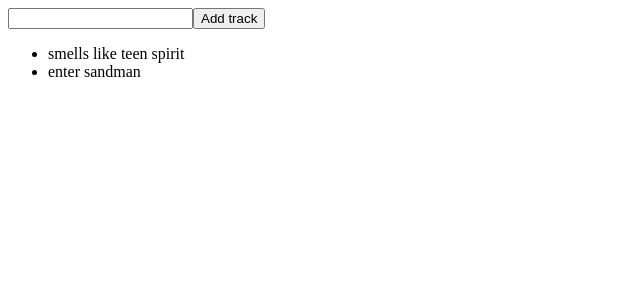
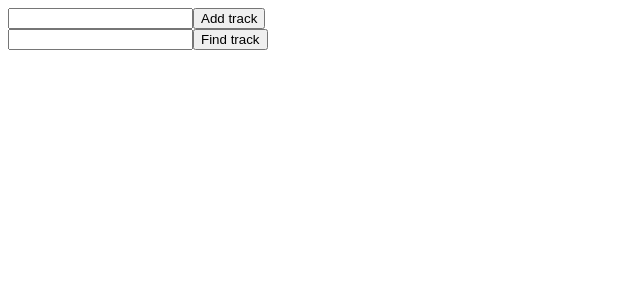
Before and after one commit to GarrySh/react-hello-world, a React (Create React App) app: page / in a window 1280 px wide. Shown: the top 300 px of the page, without its empty margins (0-640 px from the left). Built offline with nearby package versions, Linux system fonts and the light colour scheme.

Commit message:
add filter menu - not work

```diff
--- a/src/App.js
+++ b/src/App.js
@@ -1,21 +1,46 @@
 import React, { Component } from 'react';
 import { connect } from 'react-redux';
+
 class App extends Component {
+  state = {
+    inputValue: '',
+    searchValue: '',
+  };
+
   addTrack = (event) => {
-    // console.log('add track', this.trackInput.value);
-    this.props.onAddTrack(this.trackInput.value);
-    this.trackInput.value = '';
+    this.props.onAddTrack(this.state.inputValue);
+  };
+
+  findTrack = (event) => {
+    console.log('find value', this.state.searchValue);
+    this.props.onFindTrack(this.state.searchValue);
+  }
+
+  handleInputValue = (event) => {
+    const { value } = event.target;
+    this.setState({ inputValue: value });
+  }
+
+  handleSearchValue = (event) => {
+    console.log(this.props);
+    const { value } = event.target;
+    this.setState({ searchValue: value });
   }
 
   render() {
-    // console.log(this.props.tracks);
     return (
       <div>
-        <input type="text" ref={input => this.trackInput = input} />
-        <button onClick={this.addTrack}>Add track</button>
+        <div>
+          <input type="text" value={this.state.inputValue} onChange={this.handleInputValue} />
+          <button onClick={this.addTrack}>Add track</button>
+        </div>
+        <div>
+          <input type="text" value={this.state.searchValue} onChange={this.handleSearchValue} />
+          <button onClick={this.findTrack}>Find track</button>
+        </div>
         <ul>
           {this.props.tracks.map((track, index) =>
-            <li key={index}>{track}</li>
+            <li key={index}>{track.name}</li>
           )}
         </ul>
       </div>
@@ -26,10 +51,18 @@ class App extends Component {
 export default connect(
   state => ({
     tracks: state.tracks,
+    // tracks: state.tracks.filter(track => track.name.includes(state.searchValue)),
   }),
   dispatch => ({
     onAddTrack: (trackName) => {
-      dispatch({ type: 'ADD_TRACK', payload: trackName });
+      const payload = {
+        id: Date.now().toString(),
+        name: trackName,
+      };
+      dispatch({ type: 'ADD_TRACK', payload });
+    },
+    onFindTrack: (name) => {
+      dispatch({ type: 'FIND_TRACK', payload: name })
     }
   })
 )(App);
--- a/src/reducers/index.js
+++ b/src/reducers/index.js
@@ -2,8 +2,10 @@ import { combineReducers } from 'redux';
 
 import tracks from './tracks';
 import playlists from './playlists';
+import filterTracks from './tracks';
 
 export default combineReducers({
   tracks,
   playlists,
+  filterTracks,
 })
--- a/src/reducers/tracks.js
+++ b/src/reducers/tracks.js
@@ -1,7 +1,4 @@
-const initialState = [
-  'smells like teen spirit',
-  'enter sandman',
-];
+const initialState = [];
 
 export default (state = initialState, action) => {
   switch (action.type) {
```
Also changed, not shown: src/reducers/filterTracks.js (added, +13 -0 lines).
